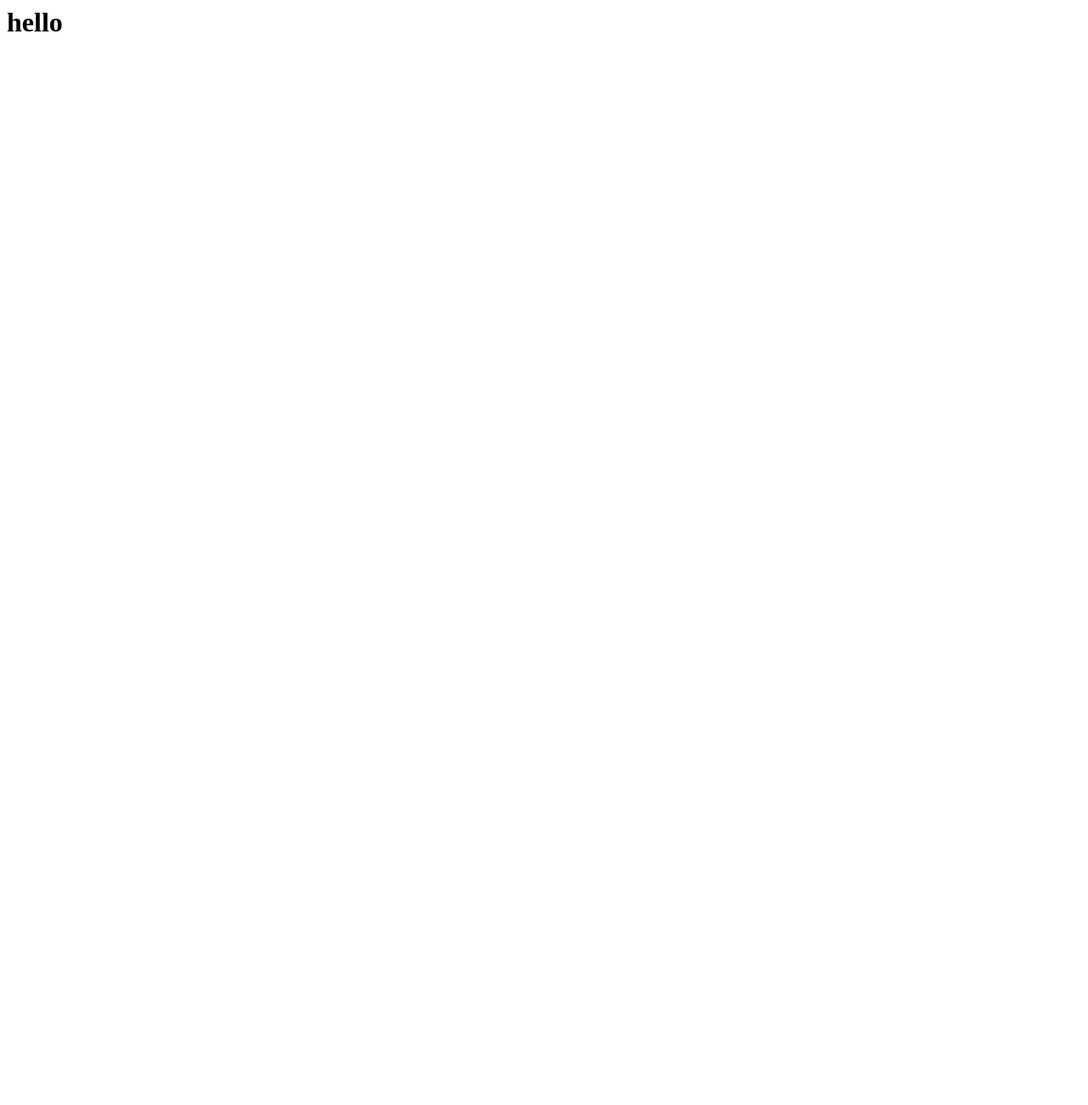
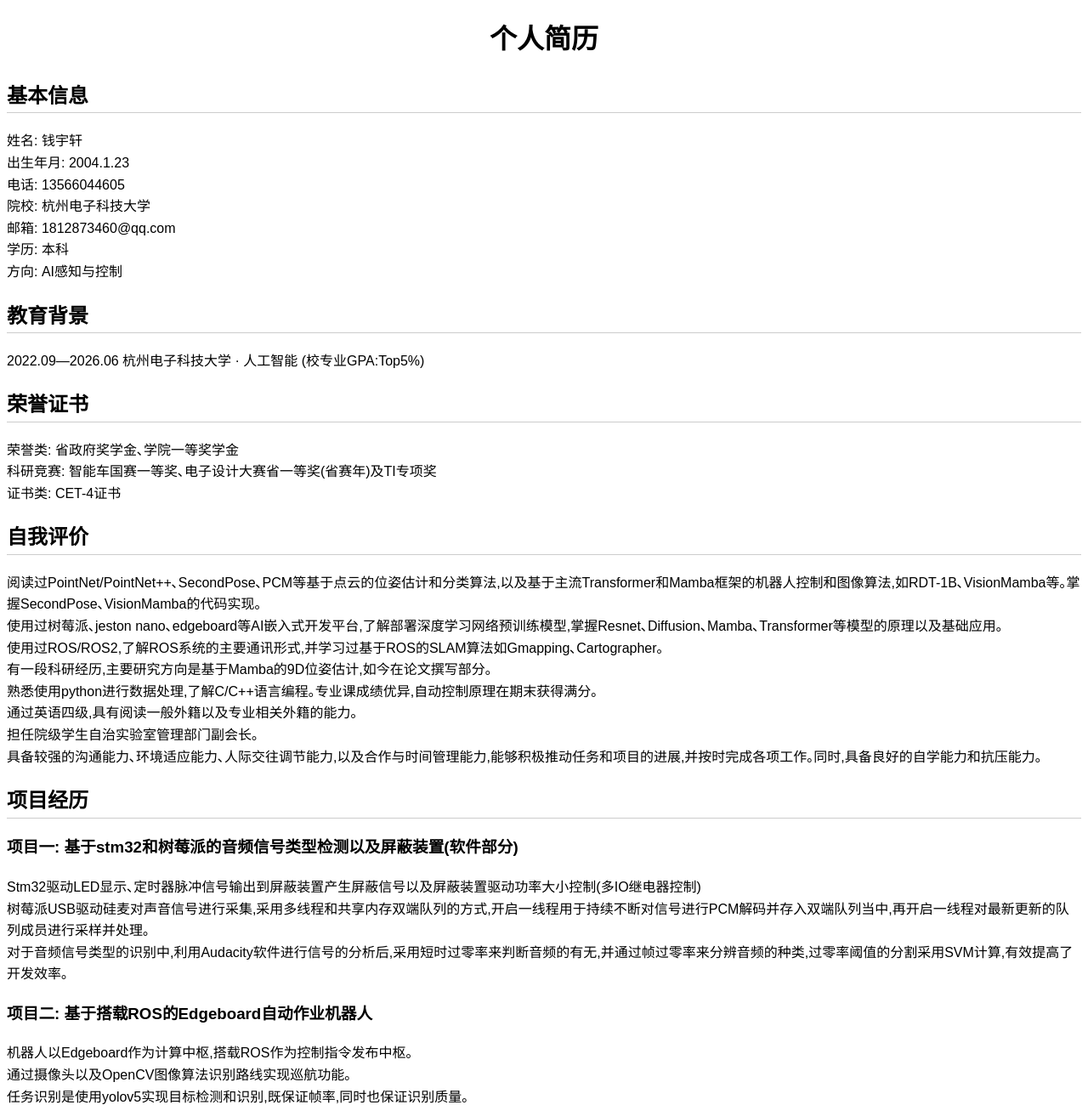
Before and after one commit to QueYiXin/yuxuanqian.github.io, a plain HTML site: page index.html in a window 1280 px wide. Shown: the top 1300 px of the page at 85% size. Before the commit the page ends 800 px from the top, so only its background shows below. Drawn offline with Linux system fonts and the light colour scheme.

Commit message:
Update index.html

```diff
--- a/index.html
+++ b/index.html
@@ -1 +1,105 @@
-<h1>hello</h1>
+<!DOCTYPE html>
+<html lang="zh-CN">
+<head>
+    <meta charset="UTF-8">
+    <meta name="viewport" content="width=device-width, initial-scale=1.0">
+    <title>钱宇轩个人简历</title>
+    <style>
+        body {
+            font-family: Arial, sans-serif;
+            line-height: 1.6;
+        }
+        h1 {
+            text-align: center;
+        }
+        .section {
+            margin-bottom: 20px;
+        }
+        .section h2 {
+            border-bottom: 1px solid #ccc;
+        }
+        ul {
+            list-style-type: none;
+            padding: 0;
+        }
+    </style>
+</head>
+<body>
+    <h1>个人简历</h1>
+    <!-- 基本信息 -->
+    <div class="section">
+        <h2>基本信息</h2>
+        <ul>
+            <li>姓名: 钱宇轩</li>
+            <li>出生年月: 2004.1.23</li>
+            <li>电话: 13566044605</li>
+            <li>院校: 杭州电子科技大学</li>
+            <li>邮箱: 1812873460@qq.com</li>
+            <li>学历: 本科</li>
+            <li>方向: AI感知与控制</li>
+        </ul>
+    </div>
+    <!-- 教育背景 -->
+    <div class="section">
+        <h2>教育背景</h2>
+        <ul>
+            <li>2022.09—2026.06 杭州电子科技大学 · 人工智能 (校专业GPA:Top5%)</li>
+        </ul>
+    </div>
+    <!-- 荣誉证书 -->
+    <div class="section">
+        <h2>荣誉证书</h2>
+        <ul>
+            <li>荣誉类: 省政府奖学金､学院一等奖学金</li>
+            <li>科研竞赛: 智能车国赛一等奖､电子设计大赛省一等奖(省赛年)及TI专项奖</li>
+            <li>证书类: CET-4证书</li>
+        </ul>
+    </div>
+    <!-- 自我评价 -->
+    <div class="section">
+        <h2>自我评价</h2>
+        <ul>
+            <li>阅读过PointNet/PointNet++､SecondPose､PCM等基于点云的位姿估计和分类算法,以及基于主流Transformer和Mamba框架的机器人控制和图像算法,如RDT-1B､VisionMamba等｡掌握SecondPose､VisionMamba的代码实现｡</li>
+            <li>使用过树莓派､jeston nano､edgeboard等AI嵌入式开发平台,了解部署深度学习网络预训练模型,掌握Resnet､Diffusion､Mamba､Transformer等模型的原理以及基础应用｡</li>
+            <li>使用过ROS/ROS2,了解ROS系统的主要通讯形式,并学习过基于ROS的SLAM算法如Gmapping､Cartographer｡</li>
+            <li>有一段科研经历,主要研究方向是基于Mamba的9D位姿估计,如今在论文撰写部分｡</li>
+            <li>熟悉使用python进行数据处理,了解C/C++语言编程｡专业课成绩优异,自动控制原理在期末获得满分｡</li>
+            <li>通过英语四级,具有阅读一般外籍以及专业相关外籍的能力｡</li>
+            <li>担任院级学生自治实验室管理部门副会长｡</li>
+            <li>具备较强的沟通能力､环境适应能力､人际交往调节能力,以及合作与时间管理能力,能够积极推动任务和项目的进展,并按时完成各项工作｡同时,具备良好的自学能力和抗压能力｡</li>
+        </ul>
+    </div>
+    <!-- 项目经历 -->
+    <div class="section">
+        <h2>项目经历</h2>
+        <ul>
+            <li>
+                <h3>项目一: 基于stm32和树莓派的音频信号类型检测以及屏蔽装置(软件部分)</h3>
+                <ul>
+                    <li>Stm32驱动LED显示､定时器脉冲信号输出到屏蔽装置产生屏蔽信号以及屏蔽装置驱动功率大小控制(多IO继电器控制)</li>
+                    <li>树莓派USB驱动硅麦对声音信号进行采集,采用多线程和共享内存双端队列的方式,开启一线程用于持续不断对信号进行PCM解码并存入双端队列当中,再开启一线程对最新更新的队列成员进行采样并处理｡</li>
+                    <li>对于音频信号类型的识别中,利用Audacity软件进行信号的分析后,采用短时过零率来判断音频的有无,并通过帧过零率来分辨音频的种类,过零率阈值的分割采用SVM计算,有效提高了开发效率｡</li>
+                </ul>
+            </li>
+            <li>
+                <h3>项目二: 基于搭载ROS的Edgeboard自动作业机器人</h3>
+                <ul>
+                    <li>机器人以Edgeboard作为计算中枢,搭载ROS作为控制指令发布中枢｡</li>
+                    <li>通过摄像头以及OpenCV图像算法识别路线实现巡航功能｡</li>
+                    <li>任务识别是使用yolov5实现目标检测和识别,既保证帧率,同时也保证识别质量｡</li>
+                    <li>任务操作以六自由度机械臂实现｡</li>
+                    <li>项目中速度控制算法主要使用双环PID(位置环､速度环)控制｡</li>
+                </ul>
+            </li>
+            <li>
+                <h3>其他项目</h3>
+                <ul>
+                    <li>基于SecondPose和VisionMamba的9D位姿估计算法改进,旨在利用Mamba架构替代Transformer等传统架构,以提高模型性能｡基于Pytorch预训练模型MobileNet的迁移学习,实现少类别小样本的人脸识别｡</li>
+                    <li>基于stm32以及树莓派的声源定位系统,stm32用于采集数据以及包络计算,利用ResNet进行具体定位｡</li>
+                    <li>基于stm32和树莓派的水下巡航机器人,stm32搭载freertos,树莓派使用yolo - lite作为目标检测和识别算法｡</li>
+                </ul>
+            </li>
+        </ul>
+    </div>
+</body>
+</html>
```
